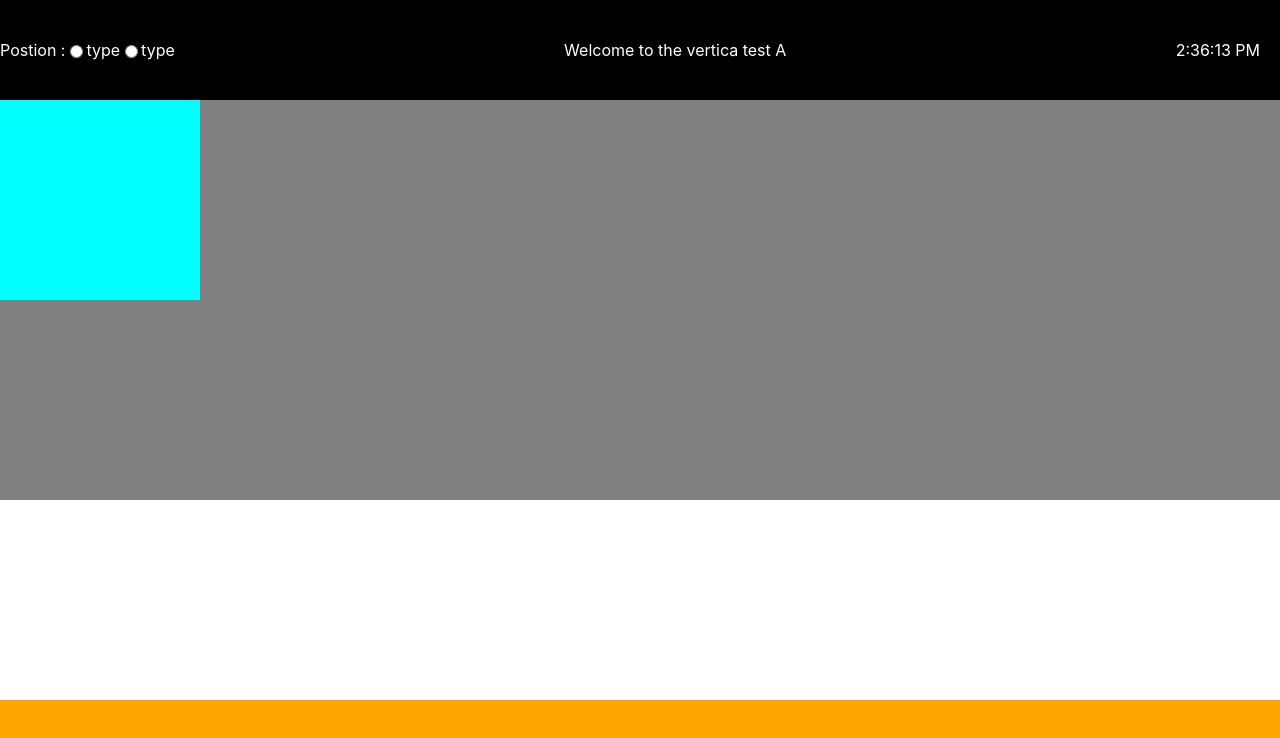
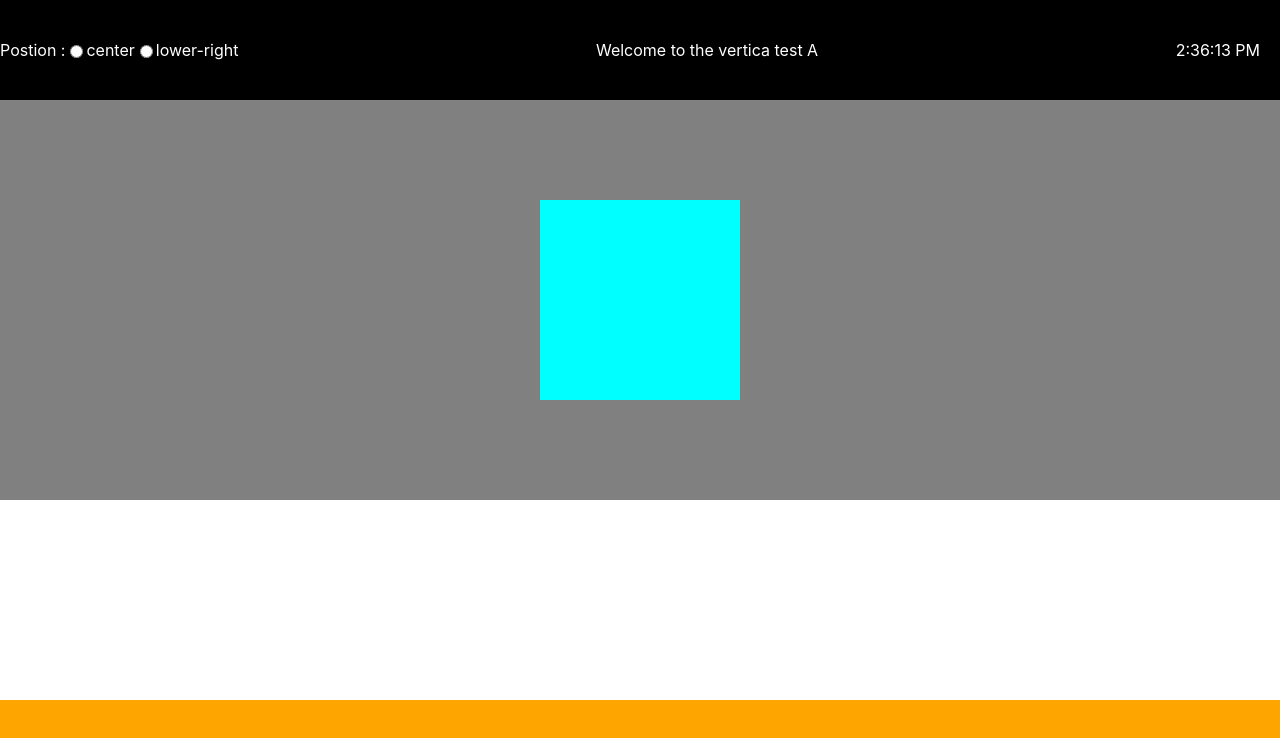
Before and after one commit to BALAJI141031/assignment, a React (Create React App) app: page / in a window 1280 px wide. Shown: the top 738 px of the page. Built offline with nearby package versions, Linux system fonts and the light colour scheme.

Commit message:
feat:toggling positions done

```diff
--- a/src/App.css
+++ b/src/App.css
@@ -42,6 +42,7 @@ footer{
   height:400px;
   background-color: grey;
   margin-top: 100px;
+
 }
 
 .floating-block{
@@ -50,3 +51,24 @@ footer{
   background-color: aqua;
   cursor: pointer;
 }
+
+#ideal-position{
+  display: flex;
+  justify-content:center;
+  align-items: center;
+}
+
+
+/* toggle positions */
+
+#lower-right{
+  display: flex;
+  justify-content:flex-end;
+  align-items:end;
+}
+
+#center{
+  display: flex;
+  justify-content:center;
+  align-items: center;
+}
--- a/src/App.js
+++ b/src/App.js
@@ -2,25 +2,27 @@
 import './App.css';
 import PositionType from "./components/ControlPosotion/positionType"
 import Clock from './components/Timer/normalClock'
+import FloatingBlock from './components/DisplaySection/floatingBlock';
+import { useState } from "react"
+const positionTypes=["center","lower-right"]
+function App() {
 
-const positionTypes=["center","LowerRight"]
-function App() {
+  const [position, setPosition] = useState(null)
+
   return (
     <div className="App">
       <header className="app-header flex-div flex-H-space-bw flex-H-center-V pos-fixed">
         <div className='flex-div position-control-div'>
           <p>Postion : </p>
           <div className='flex-div'>
-            {positionTypes.map((type) => <PositionType type="type" key={type}/>)}
+            {positionTypes.map((type) => <PositionType type={type} key={type} setPosition={setPosition}/>)}
          </div>
         </div>
         <p>Welcome to the vertica test A</p>
         <Clock/>
       </header>
-      <main className='display-area'>
-        <div className='floating-block'>
-
-        </div>
+      <main className="display-area" id={ position!==null ? position:"ideal-position"} >
+        <div><FloatingBlock/></div>
       </main>
       <footer className='pos-fixed'>
       </footer>
--- a/src/components/ControlPosotion/positionType.css
+++ b/src/components/ControlPosotion/positionType.css
@@ -0,0 +1,3 @@
+.position-selector{
+    cursor: pointer;
+}
--- a/src/components/ControlPosotion/positionType.js
+++ b/src/components/ControlPosotion/positionType.js
@@ -1,9 +1,9 @@
 import React from 'react'
-
-export default function PositionType({type}) {
+import './positionType.css'
+export default function PositionType({type,setPosition}) {
   return (
       <div className='flex-div flex-H-center-V'>
-          <input type="radio" name='position' />
+          <input type="radio" name='position' className='position-selector' onClick={()=>setPosition(type)}/>
           <p>{type}</p>
     </div>
   )
--- /dev/null
+++ b/src/components/DisplaySection/floatingBlock.js
@@ -0,0 +1,7 @@
+
+export default function FloatingBlock() {
+  return (
+      <div className='floating-block'>
+    </div>
+  )
+}
```
